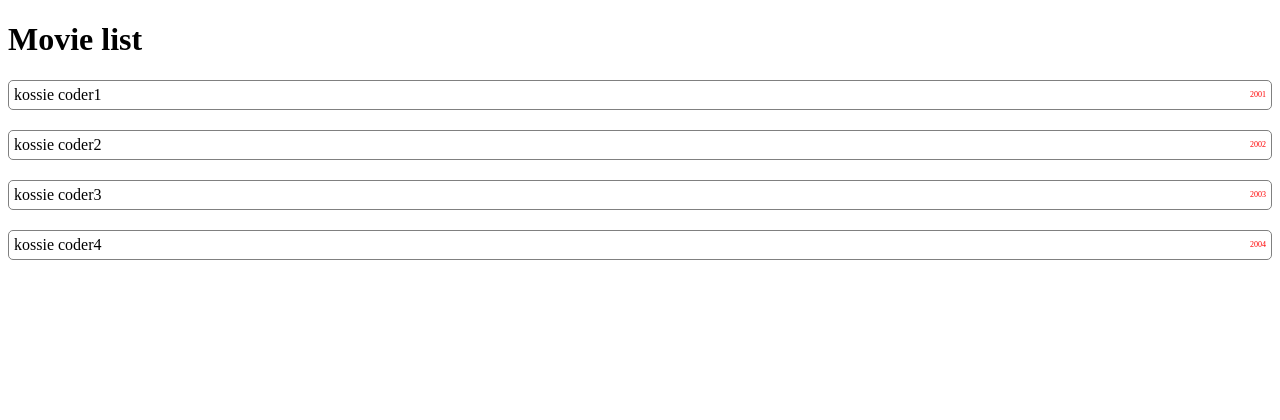
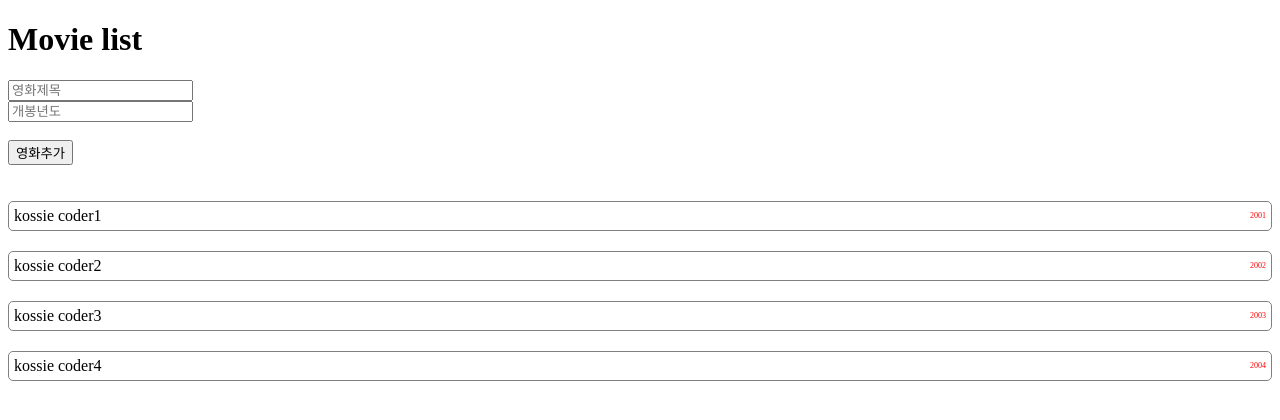
Before and after one commit to braverokmc79/Rreact-KossieCoder, a React (Create React App) app: page / in a window 1280 px wide. Shown: the top 420 px of the page. Built offline with nearby package versions, Linux system fonts and the light colour scheme.

Commit message:
12 영화 리스트 추가 폼 만들기 1

```diff
--- a/src/App.js
+++ b/src/App.js
@@ -1,21 +1,60 @@
 import Movie from './components/Movie';
+import { useState } from 'react';
 
 
 function App() {
-  const movies = [
-    { id: 1, title: 'kossie coder1', year: 2001 },
-    { id: 2, title: 'kossie coder2', year: 2002 },
-    { id: 3, title: 'kossie coder3', year: 2003 },
-    { id: 4, title: 'kossie coder4', year: 2004 },
-  ]
+
+  const [movieTitle, setMovieTitle] = useState('');
+  const [movieYear, setMovieYear] = useState('');
+  const [maxId, setMaxId] = useState(5);
+
+
+  const [movies, setMovies] = useState(
+    [
+      { id: 1, title: 'kossie coder1', year: 2001 },
+      { id: 2, title: 'kossie coder2', year: 2002 },
+      { id: 3, title: 'kossie coder3', year: 2003 },
+      { id: 4, title: 'kossie coder4', year: 2004 },
+    ]
+  );
+
 
   const renderMovies = movies.map((movie) => {
     return <Movie key={movie.id} movie={movie} />
   })
 
+  const addMovie = (event) => {
+    setMaxId(maxId + 1);
+
+    event.preventDefault();
+
+    setMovies([...movies, {
+      id: maxId,
+      title: movieTitle,
+      year: movieYear
+    }])
+
+  }
+
   return (
     <div className="App">
       <h1>Movie list</h1>
+      <form onSubmit={addMovie}>
+        <input
+          type="text"
+          value={movieTitle}
+          placeholder='영화제목'
+          onChange={e => setMovieTitle(e.target.value)}
+        /><br />
+        <input
+          type="text"
+          value={movieYear}
+          placeholder='개봉년도'
+          onChange={e => setMovieYear(e.target.value)}
+        /><br /><br />
+
+        <button>영화추가</button>
+      </form><br /><br />
       {renderMovies}
     </div >
   );
--- a/src/components/Movie.js
+++ b/src/components/Movie.js
@@ -3,7 +3,7 @@ import React from 'react';
 const Movie = ({ movie }) => {
 
     return (
-        <div className='movie'>
+        <div className='movie' id={movie.id}>
             <div className='movie-title'>{movie.title}</div>
             <div className='movie-year'>{movie.year}</div>
         </div>
```
